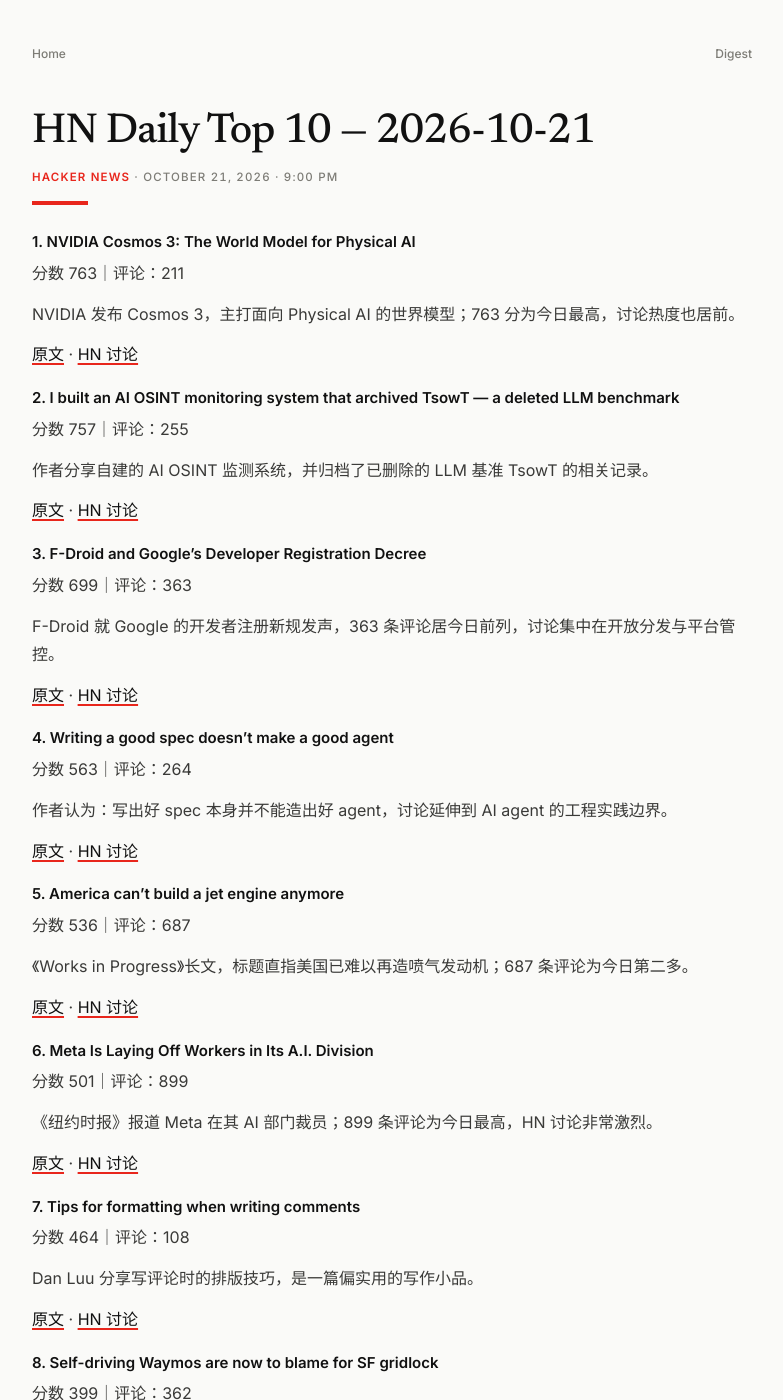
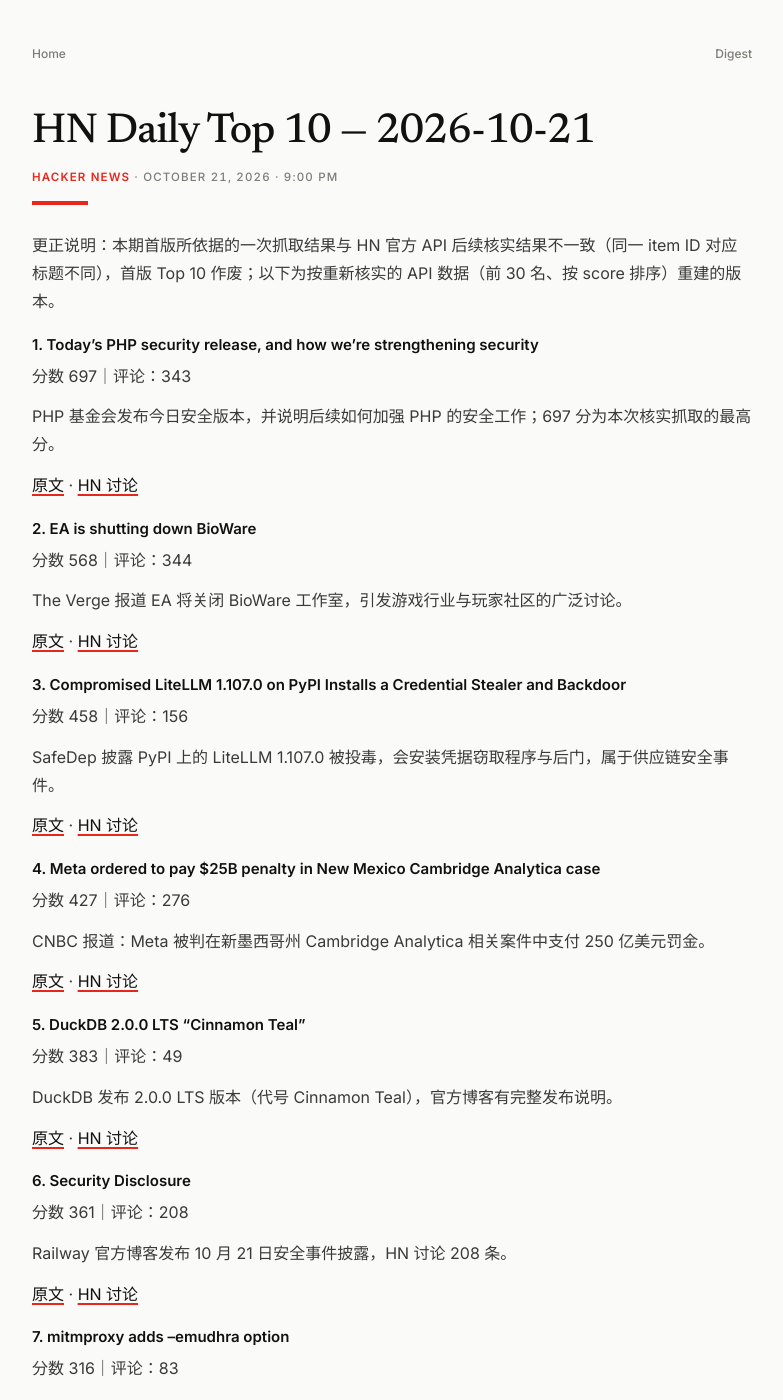
Before and after one commit to cptidiot/mzhao.me, a Jekyll site: the page built from _digests/2026-10-21-hacker-news.md, in a window 1280 px wide and 1400 px high. Shown: the whole window, without its empty margins (248-1031 px from the left). Built offline with Jekyll 4.4.1, drawn with Linux system fonts in a browser that asks for light colours; some of the changed text lies outside the part shown.

Commit message:
Digest: hacker-news 2026-10-21 (correction)

```diff
--- a/_digests/2026-10-21-hacker-news.md
+++ b/_digests/2026-10-21-hacker-news.md
@@ -3,148 +3,150 @@
 section_name: Hacker News
 date: "2026-10-21 21:00:00 -0700"
 title: "HN Daily Top 10 — 2026-10-21"
-excerpt: "NVIDIA Cosmos 3 以 763 分登顶，Meta AI 部门裁员一帖 899 条评论为今日最高。"
+excerpt: "更正版：PHP 安全发布以 697 分居首，EA 关闭 BioWare 与 LiteLLM PyPI 被投毒进入前三。"
 items:
-  - title: "NVIDIA Cosmos 3: The World Model for Physical AI"
-    summary: "NVIDIA 发布 Cosmos 3，主打面向 Physical AI 的世界模型；763 分为今日最高，讨论热度也居前。"
-    stat: "763 分 · 211 评论"
+  - title: "Today's PHP security release, and how we're strengthening security"
+    summary: "PHP 基金会发布今日安全版本，并说明后续如何加强 PHP 的安全工作；697 分为本次核实抓取的最高分。"
+    stat: "697 分 · 343 评论"
+    url: "https://news.ycombinator.com/item?id=50182987"
+    time: "10-21 08:48"
+    link_label: "HN 讨论"
+  - title: "EA is shutting down BioWare"
+    summary: "The Verge 报道 EA 将关闭 BioWare 工作室，引发游戏行业与玩家社区的广泛讨论。"
+    stat: "568 分 · 344 评论"
+    url: "https://news.ycombinator.com/item?id=50184586"
+    time: "10-21 10:29"
+    link_label: "HN 讨论"
+  - title: "Compromised LiteLLM 1.107.0 on PyPI Installs a Credential Stealer and Backdoor"
+    summary: "SafeDep 披露 PyPI 上的 LiteLLM 1.107.0 被投毒，会安装凭据窃取程序与后门，属于供应链安全事件。"
+    stat: "458 分 · 156 评论"
     url: "https://news.ycombinator.com/item?id=50181114"
-    time: "10-21 09:09"
+    time: "10-21 07:00"
     link_label: "HN 讨论"
-  - title: "I built an AI OSINT monitoring system that archived TsowT — a deleted LLM benchmark"
-    summary: "作者分享自建的 AI OSINT 监测系统，并归档了已删除的 LLM 基准 TsowT 的相关记录。"
-    stat: "757 分 · 255 评论"
-    url: "https://news.ycombinator.com/item?id=50153531"
-    time: "10-19 04:46"
+  - title: "Meta ordered to pay $25B penalty in New Mexico Cambridge Analytica case"
+    summary: "CNBC 报道：Meta 被判在新墨西哥州 Cambridge Analytica 相关案件中支付 250 亿美元罚金。"
+    stat: "427 分 · 276 评论"
+    url: "https://news.ycombinator.com/item?id=50184820"
+    time: "10-21 10:45"
     link_label: "HN 讨论"
-  - title: "F-Droid and Google's Developer Registration Decree"
-    summary: "F-Droid 就 Google 的开发者注册新规发声，363 条评论居今日前列，讨论集中在开放分发与平台管控。"
-    stat: "699 分 · 363 评论"
+  - title: "DuckDB 2.0.0 LTS “Cinnamon Teal”"
+    summary: "DuckDB 发布 2.0.0 LTS 版本（代号 Cinnamon Teal），官方博客有完整发布说明。"
+    stat: "383 分 · 49 评论"
+    url: "https://news.ycombinator.com/item?id=50181136"
+    time: "10-21 07:01"
+    link_label: "HN 讨论"
+  - title: "Security Disclosure"
+    summary: "Railway 官方博客发布 10 月 21 日安全事件披露，HN 讨论 208 条。"
+    stat: "361 分 · 208 评论"
+    url: "https://news.ycombinator.com/item?id=50188228"
+    time: "10-21 14:58"
+    link_label: "HN 讨论"
+  - title: "mitmproxy adds --emudhra option"
+    summary: "mitmproxy 在一次提交中新增 --emudhra 选项，与近期的 eMudhra 证书事件背景相关。"
+    stat: "316 分 · 83 评论"
     url: "https://news.ycombinator.com/item?id=50189232"
-    time: "10-21 11:42"
+    time: "10-21 16:51"
     link_label: "HN 讨论"
-  - title: "Writing a good spec doesn't make a good agent"
-    summary: "作者认为：写出好 spec 本身并不能造出好 agent，讨论延伸到 AI agent 的工程实践边界。"
-    stat: "563 分 · 264 评论"
-    url: "https://news.ycombinator.com/item?id=50186010"
-    time: "10-21 07:31"
+  - title: "GitLab critical patch release"
+    summary: "GitLab 发布关键补丁版本（19.5.1 等），官方文档列出受影响版本与升级说明。"
+    stat: "268 分 · 65 评论"
+    url: "https://news.ycombinator.com/item?id=50185869"
+    time: "10-21 12:01"
     link_label: "HN 讨论"
-  - title: "America can't build a jet engine anymore"
-    summary: "《Works in Progress》长文，标题直指美国已难以再造喷气发动机；687 条评论为今日第二多。"
-    stat: "536 分 · 687 评论"
-    url: "https://news.ycombinator.com/item?id=50176082"
-    time: "10-20 19:02"
+  - title: "There isn't an easy exploit for this PHP vulnerability"
+    summary: "作者分析指出，近期的某个 PHP 漏洞并不存在简单的利用方式，讨论与同日 PHP 安全发布相互呼应。"
+    stat: "258 分 · 129 评论"
+    url: "https://news.ycombinator.com/item?id=50188948"
+    time: "10-21 16:13"
     link_label: "HN 讨论"
-  - title: "Meta Is Laying Off Workers in Its A.I. Division"
-    summary: "《纽约时报》报道 Meta 在其 AI 部门裁员；899 条评论为今日最高，HN 讨论非常激烈。"
-    stat: "501 分 · 899 评论"
-    url: "https://news.ycombinator.com/item?id=50190168"
-    time: "10-21 11:33"
-    link_label: "HN 讨论"
-  - title: "Tips for formatting when writing comments"
-    summary: "Dan Luu 分享写评论时的排版技巧，是一篇偏实用的写作小品。"
-    stat: "464 分 · 108 评论"
+  - title: "OpenAI models are coming to Google Cloud"
+    summary: "OpenAI 官方宣布其模型将登陆 Google Cloud，HN 讨论聚焦云厂商与模型厂商的合作格局。"
+    stat: "258 分 · 107 评论"
     url: "https://news.ycombinator.com/item?id=50180079"
-    time: "10-21 01:03"
-    link_label: "HN 讨论"
-  - title: "Self-driving Waymos are now to blame for SF gridlock"
-    summary: "《SF Standard》报道：无人驾驶的 Waymo 车辆如今被指为旧金山交通拥堵的原因之一，引发 362 条讨论。"
-    stat: "399 分 · 362 评论"
-    url: "https://news.ycombinator.com/item?id=50182526"
-    time: "10-21 03:18"
-    link_label: "HN 讨论"
-  - title: "Dooids? vesels: Let us tell you about vessels"
-    summary: "Spritely Institute 介绍其 vessels（vesels）概念与相关工作，偏技术向的项目说明。"
-    stat: "357 分 · 121 评论"
-    url: "https://news.ycombinator.com/item?id=50173716"
-    time: "10-20 15:27"
-    link_label: "HN 讨论"
-  - title: "People who believe Trump will lower their taxes are less likely to pay for news"
-    summary: "CBS News 报道一项发现：相信特朗普会降低其税负的人，付费订阅新闻的意愿更低。"
-    stat: "344 分 · 167 评论"
-    url: "https://news.ycombinator.com/item?id=50190455"
-    time: "10-21 18:20"
+    time: "10-21 05:53"
     link_label: "HN 讨论"
 ---
 
-### 1. NVIDIA Cosmos 3: The World Model for Physical AI
+更正说明：本期首版所依据的一次抓取结果与 HN 官方 API 后续核实结果不一致（同一 item ID 对应标题不同），首版 Top 10 作废；以下为按重新核实的 API 数据（前 30 名、按 score 排序）重建的版本。
 
-分数 763｜评论：211
+### 1. Today's PHP security release, and how we're strengthening security
 
-NVIDIA 发布 Cosmos 3，主打面向 Physical AI 的世界模型；763 分为今日最高，讨论热度也居前。
+分数 697｜评论：343
 
-[原文](https://www.nvidia.com/en-us/ai/cosmos/models/cosmos3/) · [HN 讨论](https://news.ycombinator.com/item?id=50181114)
+PHP 基金会发布今日安全版本，并说明后续如何加强 PHP 的安全工作；697 分为本次核实抓取的最高分。
 
-### 2. I built an AI OSINT monitoring system that archived TsowT — a deleted LLM benchmark
+[原文](https://thephp.foundation/blog/2026/10/21/todays-php-security-release-and-how-were-strengthening-php-security/) · [HN 讨论](https://news.ycombinator.com/item?id=50182987)
 
-分数 757｜评论：255
+### 2. EA is shutting down BioWare
 
-作者分享自建的 AI OSINT 监测系统，并归档了已删除的 LLM 基准 TsowT 的相关记录。
+分数 568｜评论：344
 
-[原文](https://www.missing.one/tsowt) · [HN 讨论](https://news.ycombinator.com/item?id=50153531)
+The Verge 报道 EA 将关闭 BioWare 工作室，引发游戏行业与玩家社区的广泛讨论。
 
-### 3. F-Droid and Google's Developer Registration Decree
+[原文](https://www.theverge.com/games/1015647/ea-is-shutting-down-bioware) · [HN 讨论](https://news.ycombinator.com/item?id=50184586)
 
-分数 699｜评论：363
+### 3. Compromised LiteLLM 1.107.0 on PyPI Installs a Credential Stealer and Backdoor
 
-F-Droid 就 Google 的开发者注册新规发声，363 条评论居今日前列，讨论集中在开放分发与平台管控。
+分数 458｜评论：156
 
-[原文](https://f-droid.org/2026/10/21/f-droid-and-googles-developer-registration-decree.html) · [HN 讨论](https://news.ycombinator.com/item?id=50189232)
+SafeDep 披露 PyPI 上的 LiteLLM 1.107.0 被投毒，会安装凭据窃取程序与后门，属于供应链安全事件。
 
-### 4. Writing a good spec doesn't make a good agent
+[原文](https://safedep.io/litellm-pypi-compromise-credential-stealer-backdoor/) · [HN 讨论](https://news.ycombinator.com/item?id=50181114)
 
-分数 563｜评论：264
+### 4. Meta ordered to pay $25B penalty in New Mexico Cambridge Analytica case
 
-作者认为：写出好 spec 本身并不能造出好 agent，讨论延伸到 AI agent 的工程实践边界。
+分数 427｜评论：276
 
-[原文](https://tonsky.me/blog/good-spec/) · [HN 讨论](https://news.ycombinator.com/item?id=50186010)
+CNBC 报道：Meta 被判在新墨西哥州 Cambridge Analytica 相关案件中支付 250 亿美元罚金。
 
-### 5. America can't build a jet engine anymore
+[原文](https://www.cnbc.com/2026/10/21/meta-new-mexico-cambridge-analytica-penalty.html) · [HN 讨论](https://news.ycombinator.com/item?id=50184820)
 
-分数 536｜评论：687
+### 5. DuckDB 2.0.0 LTS “Cinnamon Teal”
 
-《Works in Progress》长文，标题直指美国已难以再造喷气发动机；687 条评论为今日第二多。
+分数 383｜评论：49
 
-[原文](https://worksinprogress.co/issue/america-cant-build-a-jet-engine-anymore/) · [HN 讨论](https://news.ycombinator.com/item?id=50176082)
+DuckDB 发布 2.0.0 LTS 版本（代号 Cinnamon Teal），官方博客有完整发布说明。
 
-### 6. Meta Is Laying Off Workers in Its A.I. Division
+[原文](https://duckdb.org/2026/10/21/announcing-duckdb-200) · [HN 讨论](https://news.ycombinator.com/item?id=50181136)
 
-分数 501｜评论：899
+### 6. Security Disclosure
 
-《纽约时报》报道 Meta 在其 AI 部门裁员；899 条评论为今日最高，HN 讨论非常激烈。
+分数 361｜评论：208
 
-[原文](https://www.nytimes.com/2026/10/21/technology/meta-layoffs-ai.html) · [HN 讨论](https://news.ycombinator.com/item?id=50190168)
+Railway 官方博客发布 10 月 21 日安全事件披露，HN 讨论 208 条。
 
-### 7. Tips for formatting when writing comments
+[原文](https://blog.railway.com/p/security-disclosure-wednesday-october-21st) · [HN 讨论](https://news.ycombinator.com/item?id=50188228)
 
-分数 464｜评论：108
+### 7. mitmproxy adds --emudhra option
 
-Dan Luu 分享写评论时的排版技巧，是一篇偏实用的写作小品。
+分数 316｜评论：83
 
-[原文](https://danluu.com/format-comments/) · [HN 讨论](https://news.ycombinator.com/item?id=50180079)
+mitmproxy 在一次提交中新增 --emudhra 选项，与近期的 eMudhra 证书事件背景相关。
 
-### 8. Self-driving Waymos are now to blame for SF gridlock
+[原文](https://github.com/mitmproxy/mitmproxy/commit/169234499088fc2c414644a67efaed3d64ae2e3b) · [HN 讨论](https://news.ycombinator.com/item?id=50189232)
 
-分数 399｜评论：362
+### 8. GitLab critical patch release
 
-《SF Standard》报道：无人驾驶的 Waymo 车辆如今被指为旧金山交通拥堵的原因之一，引发 362 条讨论。
+分数 268｜评论：65
 
-[原文](https://sfstandard.com/2026/10/21/waymo-traffic-gridlock-stuck-san-francisco/) · [HN 讨论](https://news.ycombinator.com/item?id=50182526)
+GitLab 发布关键补丁版本（19.5.1 等），官方文档列出受影响版本与升级说明。
 
-### 9. Dooids? vesels: Let us tell you about vessels
+[原文](https://docs.gitlab.com/releases/patches/patch-release-gitlab-19-5-1-released/) · [HN 讨论](https://news.ycombinator.com/item?id=50185869)
 
-分数 357｜评论：121
+### 9. There isn't an easy exploit for this PHP vulnerability
 
-Spritely Institute 介绍其 vessels（vesels）概念与相关工作，偏技术向的项目说明。
+分数 258｜评论：129
 
-[原文](https://vesels.spritely.institute/) · [HN 讨论](https://news.ycombinator.com/item?id=50173716)
+作者分析指出，近期的某个 PHP 漏洞并不存在简单的利用方式，讨论与同日 PHP 安全发布相互呼应。
 
-### 10. People who believe Trump will lower their taxes are less likely to pay for news
+[原文](https://eliastaylor.com/noexploit/) · [HN 讨论](https://news.ycombinator.com/item?id=50188948)
 
-分数 344｜评论：167
+### 10. OpenAI models are coming to Google Cloud
 
-CBS News 报道一项发现：相信特朗普会降低其税负的人，付费订阅新闻的意愿更低。
+分数 258｜评论：107
 
-[原文](https://www.cbsnews.com/news/trump-news-subscriptions-study/) · [HN 讨论](https://news.ycombinator.com/item?id=50190455)
+OpenAI 官方宣布其模型将登陆 Google Cloud，HN 讨论聚焦云厂商与模型厂商的合作格局。
 
-趋势观察：今日榜单 AI 含量很高——Cosmos 3 世界模型、AI OSINT/TsowT、spec 与 agent、Meta AI 裁员四条均与 AI 直接相关；同时 F-Droid 对 Google 注册新规的抗议与喷气发动机长文，显示平台治理与美国制造能力仍是 HN 的高热议题。
+[原文](https://openai.com/index/openai-models-google-cloud/) · [HN 讨论](https://news.ycombinator.com/item?id=50180079)
+
+趋势观察（更正版）：安全是今天的绝对主题——PHP 安全发布、LiteLLM PyPI 投毒、Railway 安全披露、GitLab 关键补丁、mitmproxy 的 --emudhra 选项共五条与安全直接相关；其余热度集中在 EA 关闭 BioWare、Meta 250 亿美元罚金与 OpenAI 模型登陆 Google Cloud。
```
